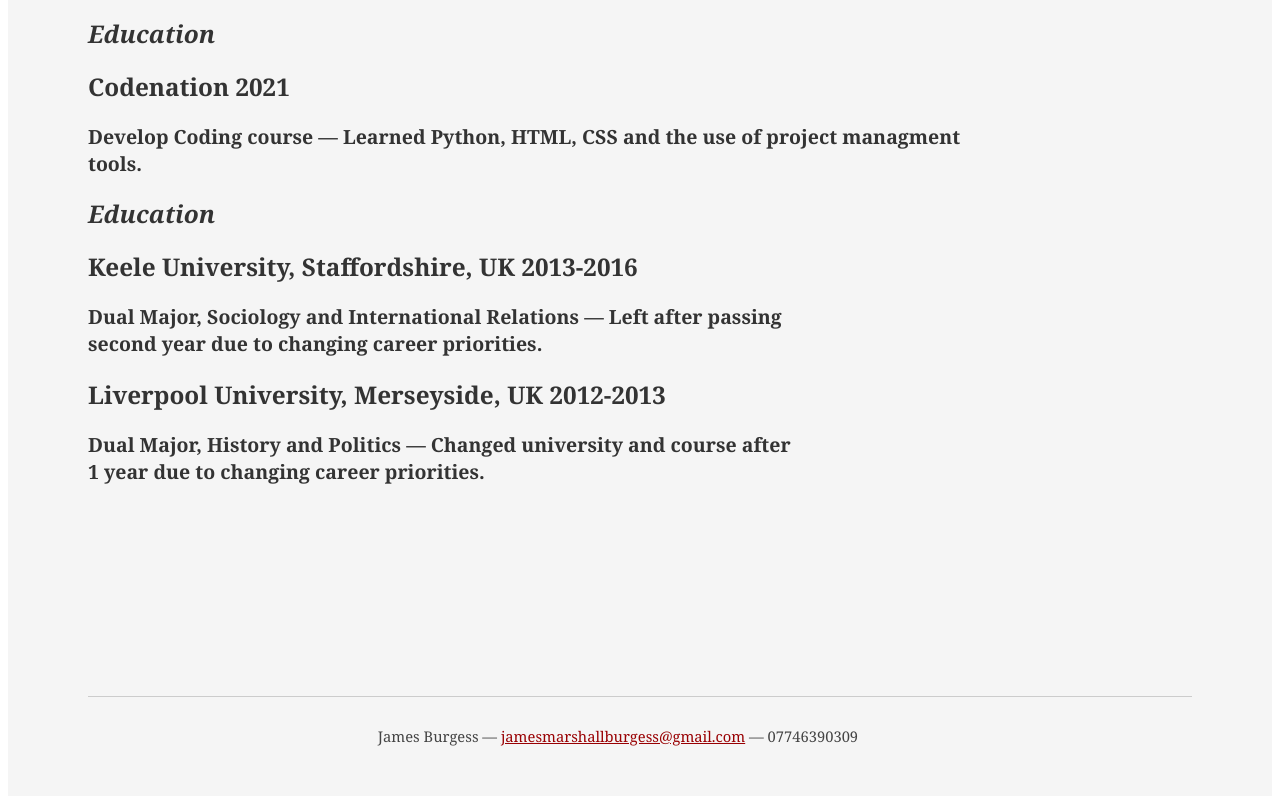
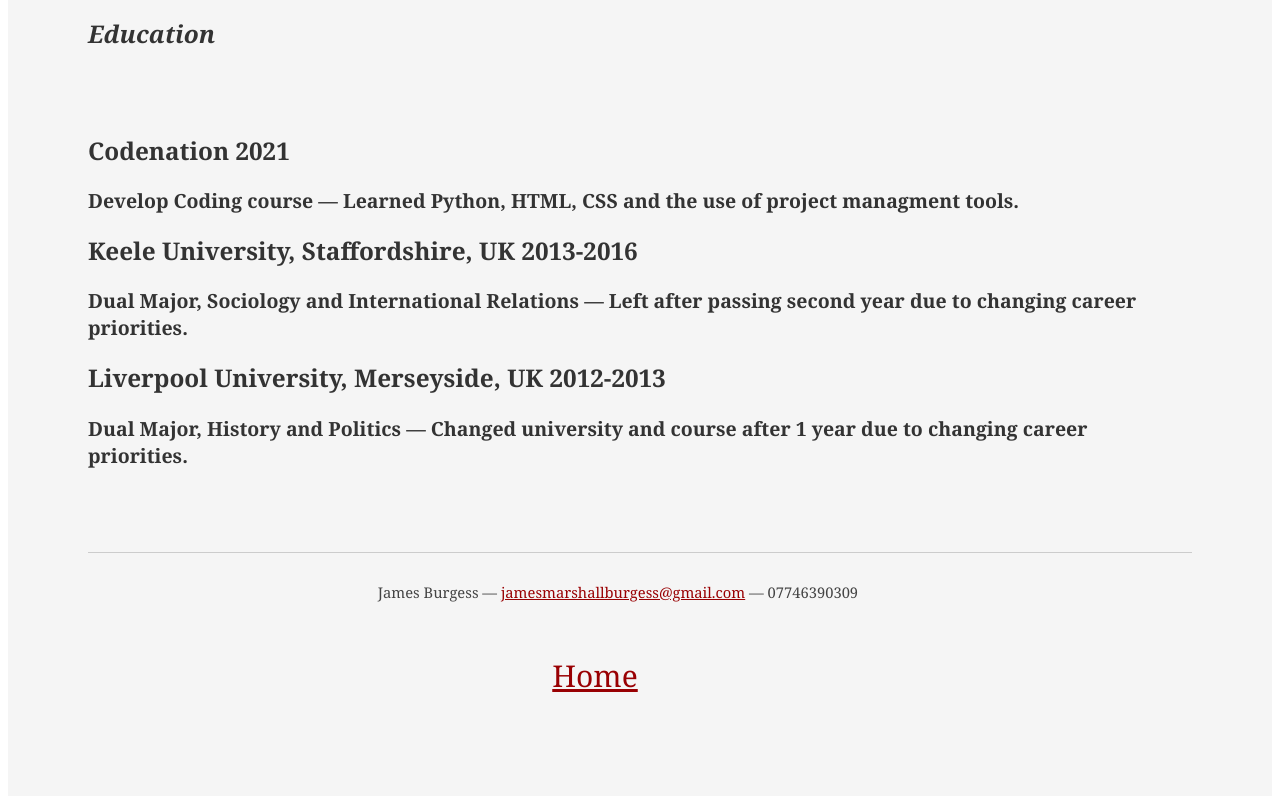
Before and after one commit to bottack/silver-rotary-phone, a plain HTML site: page cv.html in a window 1280 px wide. Shown: the part 1978-2774 px from the top of the page. Drawn offline with Linux system fonts and the light colour scheme; a small style sheet from the web is missing.

Commit message:
Add files via upload

```diff
--- a/cv.html
+++ b/cv.html
@@ -84,8 +84,7 @@
 								<li>CSS</li>
 								<li class="last">Javascript</li>
 							</ul>
-
-							<ul class="talent">
+                            <ul class="talent">
 								<li>Python3</li>
 								<li>PHP</li>
 								<li class="last">Ruby</li>
@@ -134,27 +133,28 @@
 					<div class="yui-gf last">
 						<div class="yui-u first">
 							<h2>Education</h2>
+
+					         </div>
+
+
+
 						</div>
 						<div class="yui-u">
 							<h2>Codenation 2021</h2>
 							<h3>Develop Coding course &mdash; <strong>Learned Python, HTML, CSS and the use of project managment tools.</strong> </h3>
-
-
-					<div class="yui-gf last">
-						<div class="yui-u first">
-							<h2>Education</h2>
-						</div>
+						 </div>
 						<div class="yui-u">
 							<h2>Keele University, Staffordshire, UK 2013-2016</h2>
 							<h3>Dual Major, Sociology and International Relations &mdash; <strong>Left after passing second year due to changing career priorities.</strong> </h3>
 						</div>
+						<div class="yui-u">
+							<h2>Liverpool University, Merseyside, UK 2012-2013</h2>
+							<h3>Dual Major, History and Politics &mdash; <strong>Changed university and course after 1 year due to changing career priorities.</strong> </h3>
+						</div>
 						<div class="yui-gf last">
 							<div class="yui-u first">
 							</div>
-							<div class="yui-u">
-								<h2>Liverpool University, Merseyside, UK 2012-2013</h2>
-								<h3>Dual Major, History and Politics &mdash; <strong>Changed university and course after 1 year due to changing career priorities.</strong> </h3>
-							</div>
+
 					</div><!--// .yui-gf -->
 
 
```
